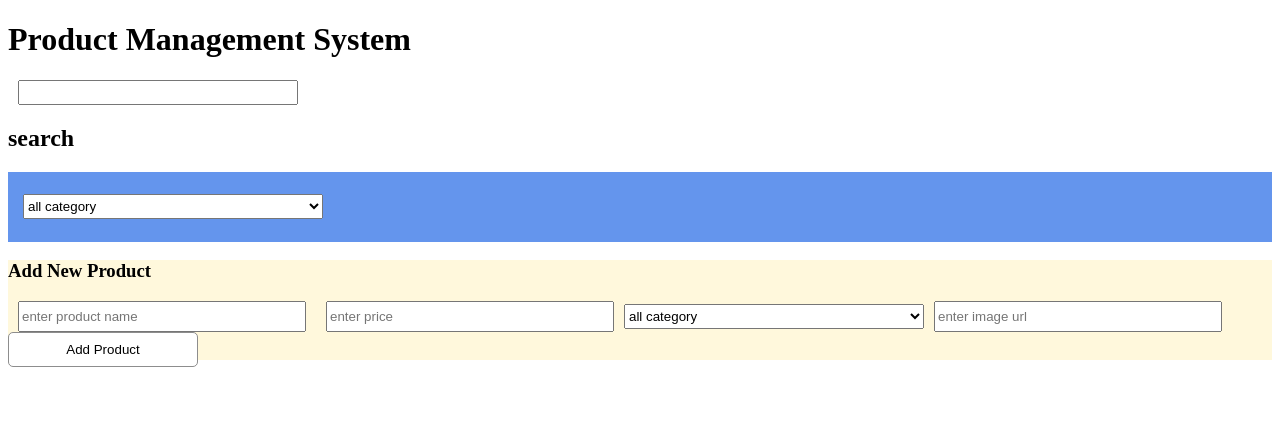
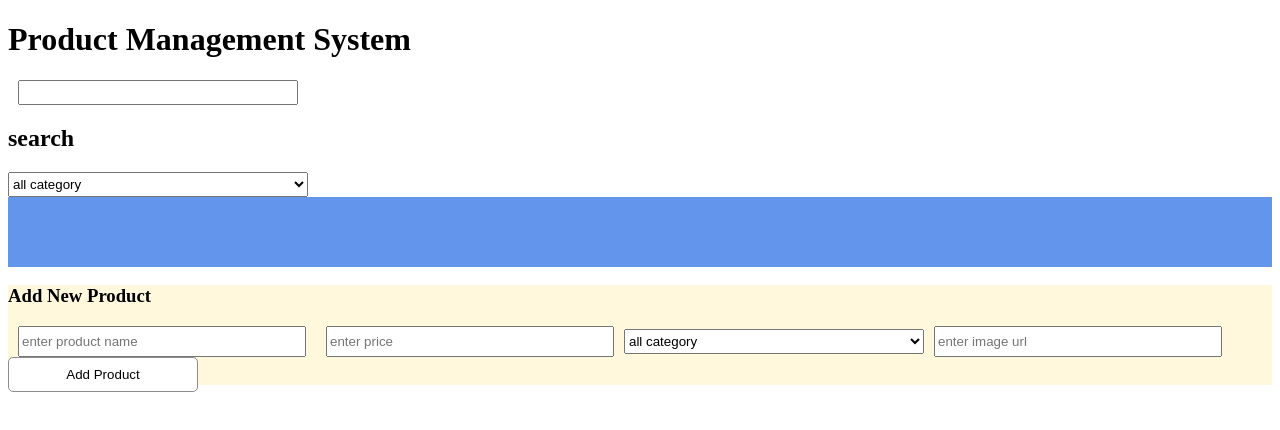
Before and after one commit to asala-al/product-project, a React (Vite) app: page / in a window 1280 px wide. Shown: the top 430 px of the page. Built offline with nearby package versions, Linux system fonts and the light colour scheme.

Commit message:
feat(ProductCategory):add category and filter

```diff
--- /dev/null
+++ b/src/components/ProductCategory.jsx
@@ -0,0 +1,19 @@
+
+
+function ProductCategory({category,setCategory}) {
+
+  return (
+    <div>
+      <select value={category} onChange={(e) => setCategory(e.target.value)}>
+                <option value="">all category</option>
+                <option value="clothes">clothes</option>
+                <option value="electronics">electronics</option>
+                <option value="books">books</option>
+                <option value="accessories">accessories</option>
+                <option value="shoes">shoes</option>
+              </select>
+    </div>
+  )
+}
+
+export default ProductCategory
--- a/src/components/ProductForm/ProductForm.jsx
+++ b/src/components/ProductForm/ProductForm.jsx
@@ -1,13 +1,13 @@
 import { useState } from "react";
 import style from "./ProductForm.module.css";
-import ProductCount from "../productCount/productCount";
+// import ProductCount from "../productCount/productCount";
 
 function ProductForm({ add }) {
   const [name, setName] = useState("");
   const [price, setPrice] = useState("");
   const [category, setCategory] = useState("");
   const [image, setImage] = useState("");
-  const [product, setProduct] = useState();
+
 
   const [id, setId] = useState(Date.now);
   const [isFavourite, setIsFavourite] = useState(false);
@@ -41,14 +41,7 @@ function ProductForm({ add }) {
       <div className={style.ProductSearch}>
         {/* <ProductCount  counts={counts}/> */}
 
-        <select value={product} onChange={(e) => setProduct(e.target.value)}>
-          <option value="">all category</option>
-          <option value="clothes">clothes</option>
-          <option value="electronics">electronics</option>
-          <option value="books">books</option>
-          <option value="accessories">accessories</option>
-          <option value="shoes">shoes</option>
-        </select>
+
       </div>
 
       <div className={style.ProductForm}>
--- a/src/components/ProductManager/ProductManager.jsx
+++ b/src/components/ProductManager/ProductManager.jsx
@@ -2,6 +2,7 @@ import { useState } from "react";
 import ProductForm from "../ProductForm/ProductForm";
 import ProductList from "../ProductList/ProductList";
 import Search from "../Search";
+import ProductCategory from "../ProductCategory";
 // import ProductSearch from "../productSearch/productSearch";
 // import ProductCount from "../productCount/productCount";
 
@@ -9,6 +10,7 @@ function ProductManager() {
   const [Products, setProducts] = useState([]);
   // const [count, setCount] = useState(0);
   const [search, setSearch] = useState("");
+  const [category, setCategory] = useState("");
   console.log(Products);
 
   function addProducts(s) {
@@ -31,16 +33,19 @@ function ProductManager() {
     );
   }
 
-  const filteredProducts = Products.filter((product) =>product.name.toLowerCase().includes(search.toLowerCase()))
+  const filteredProducts = Products.filter((product) =>{
+    return(
+    product.name.toLowerCase().includes(search.toLowerCase())
+        && (category === "" || product.category === category)
+  )})
 
-  // function productCount() {
 
-  // }
+
   return (
     <div>
       <Search setSearch={setSearch}/>
       {/* <ProductCount count={Products.length} /> */}
-      {/* <ProductSearch setSearch={setSearch} /> */}
+      <ProductCategory setCategory={setCategory} category={category}/>
       <ProductForm
         add={addProducts}
         deleteProduct={deleteProduct}
```
Also changed, not shown: src/components/productCategory/productCategory.jsx (deleted, +0 -11 lines).
